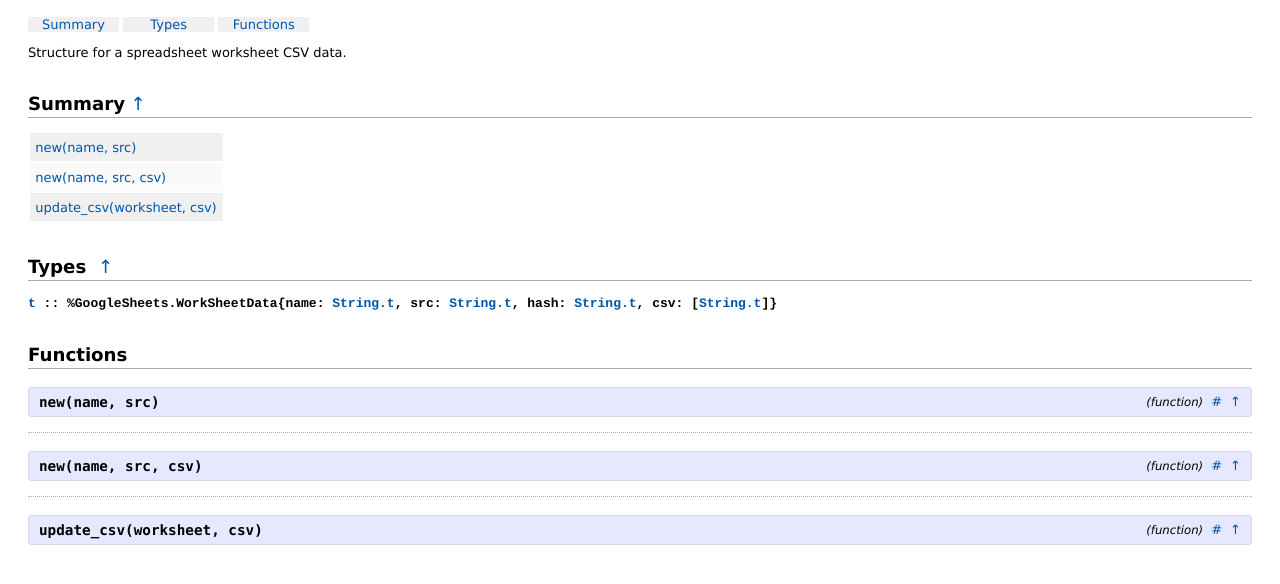
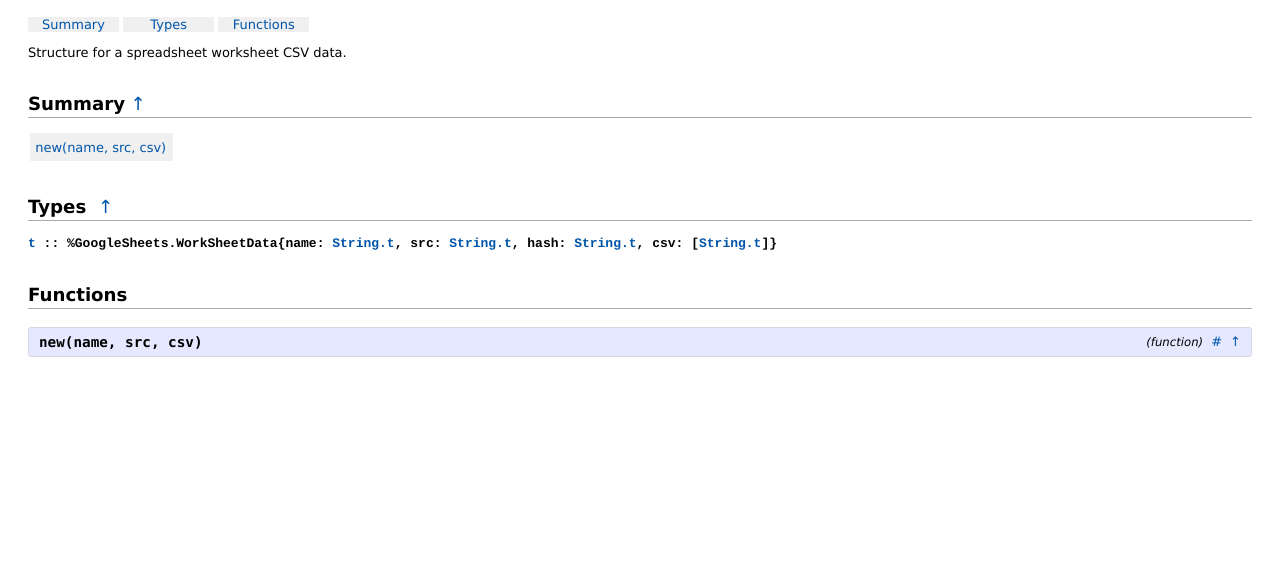
Before and after one commit to GrandCru/GoogleSheets, a plain HTML site: page doc/GoogleSheets.WorkSheetData.html in a window 1280 px wide. Shown: the part 66-650 px from the top of the page. Drawn offline with Linux system fonts and the light colour scheme.

Commit message:
Update docs

```diff
--- a/doc/GoogleSheets.WorkSheetData.html
+++ b/doc/GoogleSheets.WorkSheetData.html
@@ -58,15 +58,7 @@
         <h2 id="summary">Summary<span class="detail_header_links"><a class="to_top_link" href="#content" title="To the top of the page">&uarr;</a></span></h2>
         <table class="summary">
           <tr>
-  <td class="summary_signature"><a href="#new/2">new(name, src)</a></td>
-
-</tr>
-<tr>
   <td class="summary_signature"><a href="#new/3">new(name, src, csv)</a></td>
-
-</tr>
-<tr>
-  <td class="summary_signature"><a href="#update_csv/2">update_csv(worksheet, csv)</a></td>
 
 </tr>
 
@@ -90,41 +82,11 @@
         <section id="functions_details" class="details_list">
           <h2>Functions</h2>
           <section class="detail">
-  <div class="detail_header" id="new/2">
-    <span class="signature"><strong>new(name, src)</strong></span>
-    <div class="detail_header_links">
-      <span class="detail_type">(function)</span>
-      <a href="#new/2" class="detail_link" title="Link to this function">#</a>
-      <a class="to_top_link" href="#content" title="To the top of the page">&uarr;</a>
-    </div>
-  </div>
-
-  <section class="docstring">
-
-  </section>
-
-</section>
-<section class="detail">
   <div class="detail_header" id="new/3">
     <span class="signature"><strong>new(name, src, csv)</strong></span>
     <div class="detail_header_links">
       <span class="detail_type">(function)</span>
       <a href="#new/3" class="detail_link" title="Link to this function">#</a>
-      <a class="to_top_link" href="#content" title="To the top of the page">&uarr;</a>
-    </div>
-  </div>
-
-  <section class="docstring">
-
-  </section>
-
-</section>
-<section class="detail">
-  <div class="detail_header" id="update_csv/2">
-    <span class="signature"><strong>update_csv(worksheet, csv)</strong></span>
-    <div class="detail_header_links">
-      <span class="detail_type">(function)</span>
-      <a href="#update_csv/2" class="detail_link" title="Link to this function">#</a>
       <a class="to_top_link" href="#content" title="To the top of the page">&uarr;</a>
     </div>
   </div>
```
Also changed, not shown: doc/GoogleSheets.Loader.html (+4 -2 lines), doc/GoogleSheets.Updater.html (+4 -4 lines), doc/modules_list.html (+1 -11 lines).
